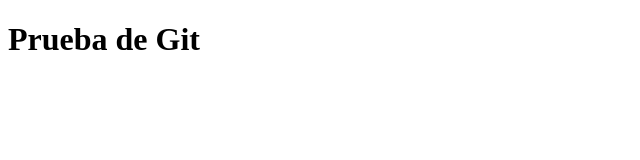
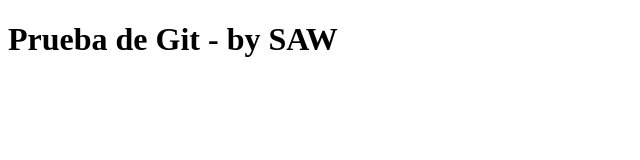
Before and after one commit to wsilvius/Proyecto_Ejemplo, a plain HTML site: page index.html in a window 1280 px wide. Shown: the whole page, without its empty margins (0-640 px from the left). Drawn offline with Linux system fonts and the light colour scheme.

Commit message:
el primero commit de este proyecto: cambio en index.html

```diff
--- a/index.html
+++ b/index.html
@@ -7,6 +7,6 @@
     <title>Pueba Git</title>
 </head>
 <body>
-    <h1>Prueba de Git</h1>
+    <h1>Prueba de Git - by SAW</h1>
 </body>
 </html>
```
